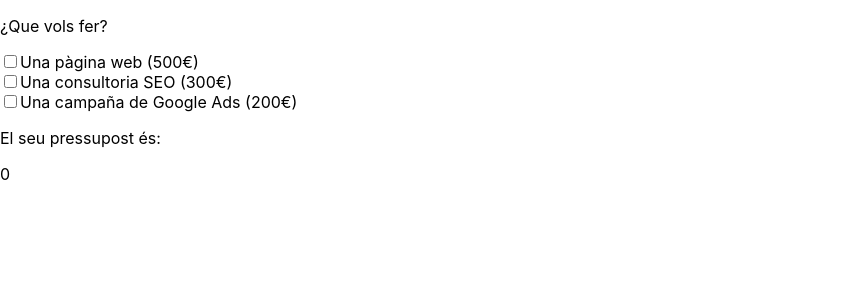
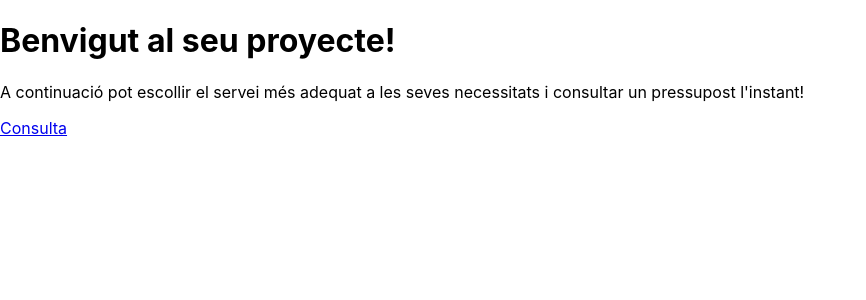
Before and after one commit to CristianAltGr/Sprint-7, a React (Create React App) app in the folder budget/: page / in a window 1280 px wide. Shown: the top 300 px of the page, without its empty margins (0-866 px from the left). Built offline with nearby package versions, Linux system fonts and the light colour scheme.

Commit message:
level 1 do it, working in styles

```diff
--- a/budget/package.json
+++ b/budget/package.json
@@ -10,6 +10,7 @@
     "react": "^18.2.0",
     "react-bootstrap": "^2.5.0",
     "react-dom": "^18.2.0",
+    "react-router-dom": "^6.3.0",
     "react-scripts": "5.0.1",
     "styled-components": "^5.3.5",
     "web-vitals": "^2.1.4"
--- a/budget/src/App.js
+++ b/budget/src/App.js
@@ -1,4 +1,4 @@
-import logo from './logo.svg';
+
 import './App.css';
 import Check from './components/scene/form';
 import Panel from './components/scene/panel';
--- /dev/null
+++ b/budget/src/components/scene/Welcome.js
@@ -0,0 +1,15 @@
+import React from "react";
+import {Link} from "react-router-dom";
+
+const Welcome = () =>{
+
+    return(
+        <div className="container">
+            <h1 className="hero">Benvigut al seu proyecte! </h1>
+            <p>A continuació pot escollir el servei més adequat a les seves necessitats i consultar un pressupost l'instant! </p>
+            <Link to="budget">Consulta</Link>
+        </div>
+    )
+}
+
+export default Welcome
--- a/budget/src/index.js
+++ b/budget/src/index.js
@@ -1,13 +1,22 @@
 import React from 'react';
 import ReactDOM from 'react-dom/client';
+import { BrowserRouter, Route, Routes } from "react-router-dom";
 import './index.css';
 import App from './App';
+import Welcome from './components/scene/Welcome';
+
 import reportWebVitals from './reportWebVitals';
 
 const root = ReactDOM.createRoot(document.getElementById('root'));
 root.render(
   <React.StrictMode>
-    <App />
+     <BrowserRouter>
+        <Routes>
+            <Route  path="budget" element= {<App></App>}/>
+            <Route  index element={<Welcome/>}/>
+        </Routes>
+    </BrowserRouter>
+
   </React.StrictMode>
 );
 
```
Also changed, not shown: 1 other file (tests, documents, lock files or other folders).
